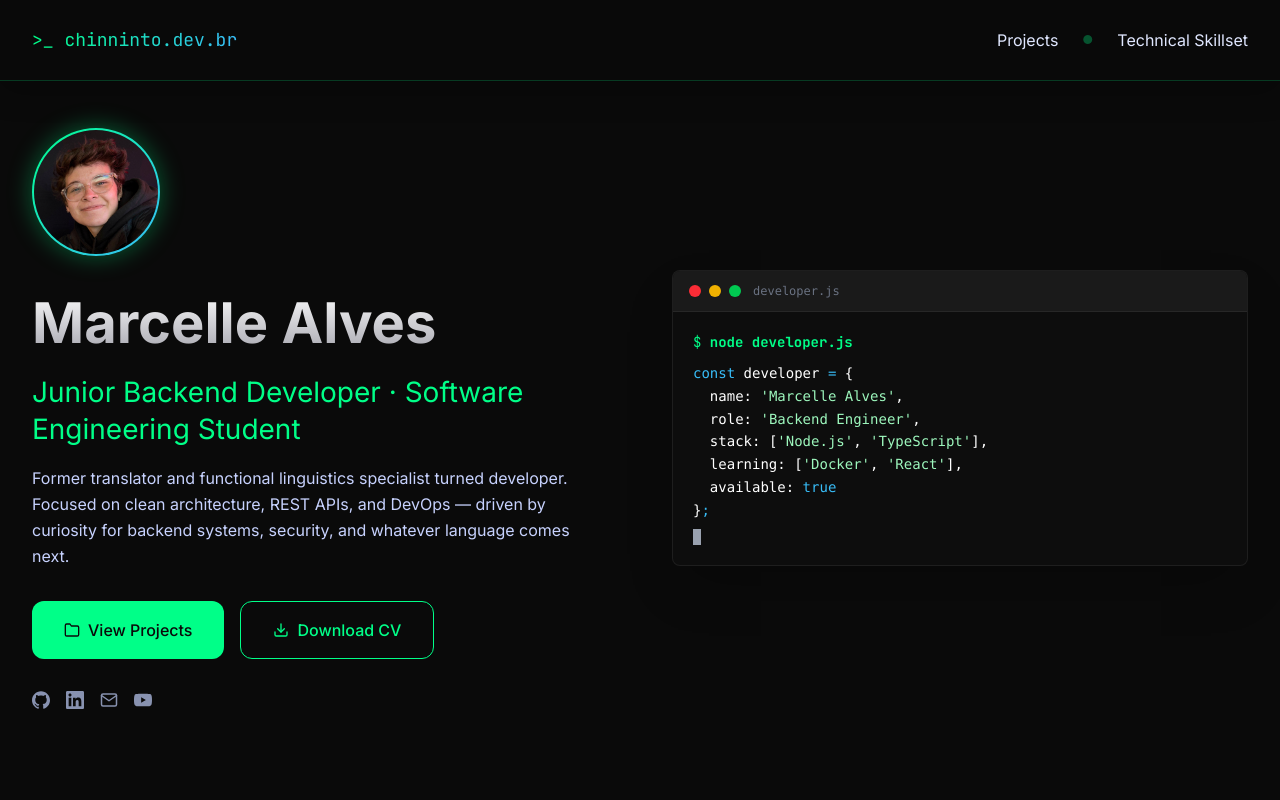
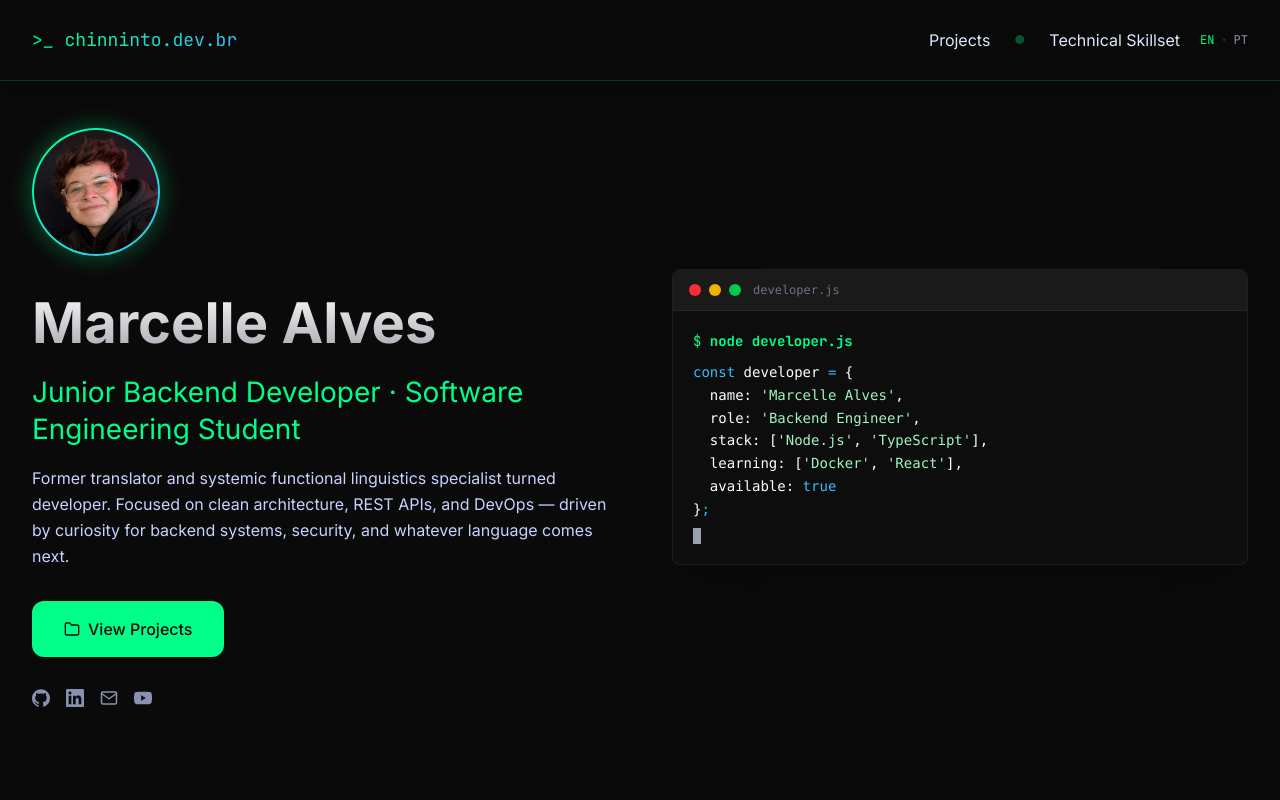
Before and after one commit to devchinninto/portfolio, a React (Vite) app: page /api/v1/products in a window 1280 px wide. Shown: the top 800 px of the page. Built offline with nearby package versions, Linux system fonts and the light colour scheme.

Commit message:
feat: implement language context and translations for multilingual support

```diff
--- a/src/App.tsx
+++ b/src/App.tsx
@@ -3,10 +3,12 @@ import { Hero } from './components/Hero'
 import { SkillsSection } from './components/SkillsSection'
 import { Projects } from './components/Projects'
 import { Footer } from './components/Footer'
+import { LanguageProvider } from './contexts/LanguageContext'
 import './styles/index.css'
 
 function App() {
   return (
+    <LanguageProvider>
       <div className="min-h-screen bg-[#0A0A0A] overflow-x-hidden">
         <Navigation />
         <main>
@@ -16,6 +18,7 @@ function App() {
           <Footer />
         </main>
       </div>
+    </LanguageProvider>
   )
 }
 
--- a/src/components/Footer.tsx
+++ b/src/components/Footer.tsx
@@ -1,6 +1,11 @@
 import { motion } from 'motion/react'
+import { useLanguage } from '../contexts/LanguageContext'
+import { translations } from '../i18n/translations'
 
 export function Footer() {
+  const { language } = useLanguage()
+  const t = translations[language]
+
   return (
     <motion.footer
       initial={{ opacity: 0 }}
@@ -14,10 +19,7 @@ export function Footer() {
       }}
     >
       <div className="max-w-[1440px] mx-auto text-center">
-        <p className="text-sm text-[#00FF88]">
-          © 2026 Marcelle Alves. Fueled by caffeine, curiosity, and the
-          occasional existential crisis about semicolons.
-        </p>
+        <p className="text-sm text-[#00FF88]">{t.footer.text}</p>
       </div>
     </motion.footer>
   )
--- a/src/components/Hero.tsx
+++ b/src/components/Hero.tsx
@@ -1,10 +1,11 @@
 import React from 'react'
 import { motion } from 'motion/react'
 import { SiGithub, SiLinkedin, SiYoutube } from 'react-icons/si'
-import { FiMail, FiFolder, FiDownload } from 'react-icons/fi'
+import { FiMail, FiFolder } from 'react-icons/fi'
 import { TerminalShell } from './Terminal'
 import avatarImg from '../assets/pfp.png'
-import cvPdf from '../assets/CV_EN.pdf'
+import { useLanguage } from '../contexts/LanguageContext'
+import { translations } from '../i18n/translations'
 
 // Social links
 const SOCIAL_LINKS = [
@@ -34,14 +35,14 @@ const HERO_CONTENT = {
       variant: 'primary' as const,
       href: '#projects',
       icon: FiFolder
-    },
-    {
-      label: 'Download CV',
-      variant: 'outline' as const,
-      href: cvPdf,
-      icon: FiDownload,
-      download: 'Marcelle_Alves_CV.pdf'
     }
+    // {
+    //   label: 'Download CV',
+    //   variant: 'outline' as const,
+    //   href: cvPdf,
+    //   icon: FiDownload,
+    //   download: 'Marcelle_Alves_CV.pdf'
+    // }
   ]
 }
 
@@ -211,7 +212,13 @@ function SocialLinks() {
 
 // Hero
 export function Hero() {
-  const { name, role, bio, avatar, buttons } = HERO_CONTENT
+  const { language } = useLanguage()
+  const t = translations[language]
+
+  const { name, avatar } = HERO_CONTENT
+  const role = t.hero.role
+  const bio = t.hero.bio
+  const buttons = [{ ...HERO_CONTENT.buttons[0], label: t.hero.viewProjects }]
 
   return (
     <section className="pt-24 pb-16 px-4 sm:pt-28 sm:pb-20 sm:px-6 lg:pt-32 lg:pb-24 lg:px-8">
--- a/src/components/Navigation.tsx
+++ b/src/components/Navigation.tsx
@@ -1,10 +1,7 @@
 import { useState } from 'react'
 import { motion, AnimatePresence } from 'motion/react'
-
-const navItems = [
-  { label: 'Projects', id: 'projects' },
-  { label: 'Technical Skillset', id: 'skills' }
-]
+import { useLanguage } from '../contexts/LanguageContext'
+import { translations } from '../i18n/translations'
 
 const navAnimation = {
   initial: { y: -100 },
@@ -17,6 +14,38 @@ function Logo() {
     <div className="font-['JetBrains_Mono'] text-lg text-gradient-logo">
       &gt;_ chinninto.dev.br
     </div>
+  )
+}
+
+function LanguageToggle() {
+  const { language, toggleLanguage } = useLanguage()
+
+  return (
+    <button
+      onClick={toggleLanguage}
+      className="font-['JetBrains_Mono'] text-xs flex items-center gap-1.5 cursor-pointer"
+      aria-label="Toggle language"
+    >
+      <span
+        className={
+          language === 'en'
+            ? 'text-[#00FF88]'
+            : 'text-[#8892b0] hover:text-[#e0e7ff] transition-colors'
+        }
+      >
+        EN
+      </span>
+      <span className="text-[#00FF88] opacity-30 select-none">·</span>
+      <span
+        className={
+          language === 'pt'
+            ? 'text-[#00FF88]'
+            : 'text-[#8892b0] hover:text-[#e0e7ff] transition-colors'
+        }
+      >
+        PT
+      </span>
+    </button>
   )
 }
 
@@ -45,10 +74,10 @@ function NavSeparator() {
   )
 }
 
-function NavLinks() {
+function NavLinks({ items }: { items: { label: string; id: string }[] }) {
   return (
     <div className="hidden md:flex items-center gap-6">
-      {navItems.flatMap((item, index) =>
+      {items.flatMap((item, index) =>
         index === 0
           ? [<NavLink key={item.id} item={item} />]
           : [
@@ -94,10 +123,12 @@ function HamburgerButton({
 
 function MobileMenu({
   isOpen,
-  onClose
+  onClose,
+  items
 }: {
   isOpen: boolean
   onClose: () => void
+  items: { label: string; id: string }[]
 }) {
   return (
     <AnimatePresence>
@@ -110,7 +141,7 @@ function MobileMenu({
           className="md:hidden overflow-hidden border-t border-[#00FF88]/20"
         >
           <div className="flex flex-col items-center gap-7 py-7 px-8">
-            {navItems.map((item) => (
+            {items.map((item) => (
               <NavLink key={item.id} item={item} onClick={onClose} />
             ))}
           </div>
@@ -122,30 +153,50 @@ function MobileMenu({
 
 function NavContent({
   isOpen,
-  onToggle
+  onToggle,
+  items
 }: {
   isOpen: boolean
   onToggle: () => void
+  items: { label: string; id: string }[]
 }) {
   return (
     <div className="w-full max-w-[1440px] mx-auto px-8 h-20 flex items-center justify-between">
       <Logo />
-      <NavLinks />
-      <HamburgerButton isOpen={isOpen} onClick={onToggle} />
+      <div className="flex items-center gap-5">
+        <NavLinks items={items} />
+        <LanguageToggle />
+        <HamburgerButton isOpen={isOpen} onClick={onToggle} />
+      </div>
     </div>
   )
 }
 
 export function Navigation() {
   const [isOpen, setIsOpen] = useState(false)
+  const { language } = useLanguage()
+  const t = translations[language]
+
+  const navItems = [
+    { label: t.nav.projects, id: 'projects' },
+    { label: t.nav.skills, id: 'skills' }
+  ]
 
   return (
     <motion.nav
       {...navAnimation}
       className="fixed top-0 left-0 right-0 z-50 navbar-glass"
     >
-      <NavContent isOpen={isOpen} onToggle={() => setIsOpen((prev) => !prev)} />
-      <MobileMenu isOpen={isOpen} onClose={() => setIsOpen(false)} />
+      <NavContent
+        isOpen={isOpen}
+        onToggle={() => setIsOpen((prev) => !prev)}
+        items={navItems}
+      />
+      <MobileMenu
+        isOpen={isOpen}
+        onClose={() => setIsOpen(false)}
+        items={navItems}
+      />
     </motion.nav>
   )
 }
--- a/src/components/Projects.tsx
+++ b/src/components/Projects.tsx
@@ -11,6 +11,8 @@ import {
   type FeaturedProjectData,
   type ProjectData
 } from '../data/projects'
+import { useLanguage } from '../contexts/LanguageContext'
+import { translations } from '../i18n/translations'
 
 // --- Sub-components ---
 const typeConfig: Record<
@@ -55,6 +57,9 @@ function LiveBadge() {
 }
 
 function SectionTitle() {
+  const { language } = useLanguage()
+  const t = translations[language]
+
   return (
     <motion.h2
       initial={{ opacity: 0, y: 20 }}
@@ -62,7 +67,7 @@ function SectionTitle() {
       viewport={{ once: true }}
       className="text-[28px] sm:text-[34px] lg:text-[40px] font-bold text-gradient-white text-center mb-8 sm:mb-12 lg:mb-16"
     >
-      Curated Projects
+      {t.projects.heading}
     </motion.h2>
   )
 }
@@ -75,6 +80,9 @@ function FeaturedProjectInfo({
   type,
   isLive
 }: Omit<FeaturedProjectData, 'routes'>) {
+  const { language } = useLanguage()
+  const t = translations[language]
+
   return (
     <div className="flex flex-col justify-between h-full">
       <div>
@@ -100,7 +108,7 @@ function FeaturedProjectInfo({
           className="flex items-center gap-2 px-4 py-2 rounded-lg bg-white/5 border border-white/10 hover:border-[#00FF88] hover:text-[#00FF88] text-gray-300 text-sm font-medium transition-colors w-full justify-center"
         >
           <FaGithub className="w-4 h-4" />
-          View Source
+          {t.projects.viewSource}
         </a>
       </div>
     </div>
@@ -204,6 +212,9 @@ function ProjectCardActions({
   githubUrl: string
   demoUrl?: string
 }) {
+  const { language } = useLanguage()
+  const t = translations[language]
+
   return (
     <div className="flex gap-3">
       <a
@@ -213,7 +224,7 @@ function ProjectCardActions({
         className="flex-1 flex items-center justify-center gap-2 px-4 py-2 rounded-lg bg-white/5 border border-white/10 hover:border-[#00FF88] hover:text-[#00FF88] text-gray-300 text-sm font-medium transition-colors"
       >
         <FaGithub className="w-4 h-4" />
-        Source
+        {t.projects.source}
       </a>
       {demoUrl && (
         <a
@@ -223,7 +234,7 @@ function ProjectCardActions({
           className="flex-1 flex items-center justify-center gap-2 px-4 py-2 rounded-lg bg-[#00FF88] text-black text-sm font-medium hover:bg-[#00FF88]/90 transition-colors"
         >
           <LuExternalLink className="w-4 h-4" />
-          Visit
+          {t.projects.visit}
         </a>
       )}
     </div>
@@ -279,10 +290,10 @@ function ProjectCard({
   )
 }
 
-function ProjectsGrid() {
+function ProjectsGrid({ items }: { items: ProjectData[] }) {
   return (
     <div className="grid grid-cols-1 md:grid-cols-2 lg:grid-cols-3 gap-7">
-      {projects.map((project, index) => (
+      {items.map((project, index) => (
         <ProjectCard key={project.title} project={project} index={index} />
       ))}
     </div>
@@ -290,6 +301,19 @@ function ProjectsGrid() {
 }
 
 export function Projects() {
+  const { language } = useLanguage()
+  const t = translations[language]
+
+  const translatedFeatured = {
+    ...featuredProject,
+    description: t.projects.featuredDescription
+  }
+
+  const translatedProjects = projects.map((p, i) => ({
+    ...p,
+    description: t.projects.list[i] ?? p.description
+  }))
+
   return (
     <section
       id="projects"
@@ -298,8 +322,8 @@ export function Projects() {
     >
       <div className="max-w-[1440px] mx-auto">
         <SectionTitle />
-        <FeaturedProject {...featuredProject} />
-        <ProjectsGrid />
+        <FeaturedProject {...translatedFeatured} />
+        <ProjectsGrid items={translatedProjects} />
       </div>
     </section>
   )
--- a/src/components/SkillsSection.tsx
+++ b/src/components/SkillsSection.tsx
@@ -1,13 +1,14 @@
 import { motion } from 'motion/react'
 import type { IconType } from 'react-icons'
 import { TechPill } from './TechPill'
+import { useLanguage } from '../contexts/LanguageContext'
+import { translations } from '../i18n/translations'
 import { RiJavaLine, RiNextjsLine, RiTailwindCssFill } from 'react-icons/ri'
 import { IoLogoNodejs } from 'react-icons/io5'
 import {
   SiFastify,
   SiPostgresql,
   SiPrisma,
-  // SiGithubactions,
   SiInsomnia,
   SiJsonwebtokens,
   SiExpress,
@@ -17,14 +18,14 @@ import {
 import { TbBrandMysql } from 'react-icons/tb'
 import { FaReact, FaCss3, FaDocker, FaGithub, FaGitAlt } from 'react-icons/fa'
 import { AiOutlineHtml5 } from 'react-icons/ai'
-// import { VscVscodeInsiders } from 'react-icons/vsc'
 
 type Skill = { icon: IconType | string; name: string; emoji?: boolean }
-type SkillCategory = { title: string; skills: Skill[] }
+type SkillCategoryKey = 'languages' | 'backend' | 'frontend' | 'devTools'
+type SkillCategory = { key: SkillCategoryKey; skills: Skill[] }
 
 const skillCategories: SkillCategory[] = [
   {
-    title: 'Languages',
+    key: 'languages',
     skills: [
       { icon: RiJavaLine, name: 'Java' },
       { icon: SiJavascript, name: 'JavaScript' },
@@ -32,7 +33,7 @@ const skillCategories: SkillCategory[] = [
     ]
   },
   {
-    title: 'Backend & Architecture',
+    key: 'backend' as const,
     skills: [
       { icon: IoLogoNodejs, name: 'Node.js' },
       { icon: SiFastify, name: 'Fastify' },
@@ -44,7 +45,7 @@ const skillCategories: SkillCategory[] = [
     ]
   },
   {
-    title: 'Frontend & UI',
+    key: 'frontend' as const,
     skills: [
       { icon: FaReact, name: 'React' },
       { icon: RiNextjsLine, name: 'Next.js' },
@@ -54,12 +55,10 @@ const skillCategories: SkillCategory[] = [
     ]
   },
   {
-    title: 'Dev Tools & Others',
+    key: 'devTools' as const,
     skills: [
-      // { icon: SiGithubactions, name: 'GitHub Actions' },
       { icon: FaGitAlt, name: 'Git' },
       { icon: FaGithub, name: 'Github' },
-      // { icon: VscVscodeInsiders, name: 'VS Code' },
       { icon: SiInsomnia, name: 'Insomnia' },
       { icon: SiJsonwebtokens, name: 'JWT' }
     ]
@@ -67,6 +66,9 @@ const skillCategories: SkillCategory[] = [
 ]
 
 export function SkillsSection() {
+  const { language } = useLanguage()
+  const t = translations[language]
+
   return (
     <section
       id="skills"
@@ -80,13 +82,13 @@ export function SkillsSection() {
           viewport={{ once: true }}
           className="text-3xl sm:text-4xl md:text-[40px] font-bold text-gradient-white text-center mb-12 md:mb-16"
         >
-          Technical Skillset
+          {t.skills.heading}
         </motion.h2>
 
         <div className="grid grid-cols-1 sm:grid-cols-2 lg:grid-cols-4 gap-4 md:gap-6 text-center">
           {skillCategories.map((category, index) => (
             <motion.article
-              key={category.title}
+              key={category.key}
               initial={{ opacity: 0, y: 20 }}
               whileInView={{ opacity: 1, y: 0 }}
               viewport={{ once: true }}
@@ -95,7 +97,7 @@ export function SkillsSection() {
               className="glass-card-dark rounded-[20px] p-6 md:p-8 transition-all duration-300"
             >
               <h3 className="text-base md:text-lg font-semibold text-gradient-cyan-green mb-4 md:mb-5">
-                {category.title}
+                {t.skills.categories[category.key]}
               </h3>
               <ul className="flex flex-wrap gap-2 md:gap-2.5 justify-center">
                 {category.skills.map((skill) => (
--- /dev/null
+++ b/src/contexts/LanguageContext.tsx
@@ -0,0 +1,31 @@
+import { createContext, useContext, useState, type ReactNode } from 'react'
+
+export type Language = 'en' | 'pt'
+
+type LanguageContextType = {
+  language: Language
+  toggleLanguage: () => void
+}
+
+const LanguageContext = createContext<LanguageContextType>({
+  language: 'en',
+  toggleLanguage: () => {}
+})
+
+export function LanguageProvider({ children }: { children: ReactNode }) {
+  const [language, setLanguage] = useState<Language>('en')
+
+  function toggleLanguage() {
+    setLanguage((l) => (l === 'en' ? 'pt' : 'en'))
+  }
+
+  return (
+    <LanguageContext.Provider value={{ language, toggleLanguage }}>
+      {children}
+    </LanguageContext.Provider>
+  )
+}
+
+export function useLanguage() {
+  return useContext(LanguageContext)
+}
--- /dev/null
+++ b/src/i18n/translations.ts
@@ -0,0 +1,76 @@
+export const translations = {
+  en: {
+    nav: {
+      projects: 'Projects',
+      skills: 'Technical Skillset'
+    },
+    hero: {
+      role: 'Junior Backend Developer · Software Engineering Student',
+      bio: 'Former translator and systemic functional linguistics specialist turned developer. Focused on clean architecture, REST APIs, and DevOps — driven by curiosity for backend systems, security, and whatever language comes next.',
+      viewProjects: 'View Projects'
+    },
+    skills: {
+      heading: 'Technical Skillset',
+      categories: {
+        languages: 'Languages',
+        backend: 'Backend & Architecture',
+        frontend: 'Frontend & UI',
+        devTools: 'Dev Tools & Others'
+      }
+    },
+    projects: {
+      heading: 'Curated Projects',
+      viewSource: 'View Source',
+      source: 'Source',
+      visit: 'Visit',
+      featuredDescription:
+        'A REST API for restaurant management, handling products, tables, table sessions, and orders.',
+      // Order must match projects array in data/projects.ts
+      list: [
+        'REST API for tracking daily meals and diet compliance.',
+        'An AI assistant to improve gaming sessions.',
+        "Appointment management system for a pet shop, developed as a hands-on project for Rocketseat's Full-Stack Training course."
+      ]
+    },
+    footer: {
+      text: '© 2026 Marcelle Alves. Fueled by caffeine, curiosity, and the occasional existential crisis about semicolons.'
+    }
+  },
+  pt: {
+    nav: {
+      projects: 'Projetos',
+      skills: 'Habilidades Técnicas'
+    },
+    hero: {
+      role: 'Desenvolvedora Backend Júnior · Estudante de Engenharia de Software',
+      bio: 'Especialista em linguística sistêmico-funcional e tradutora migrada para o desenvolvimento. Focada em arquitetura limpa, REST APIs e DevOps — movida pela curiosidade por sistemas backend, segurança e qualquer linguagem que aparecer.',
+      viewProjects: 'Ver Projetos'
+    },
+    skills: {
+      heading: 'Habilidades Técnicas',
+      categories: {
+        languages: 'Linguagens',
+        backend: 'Backend & Arquitetura',
+        frontend: 'Frontend & UI',
+        devTools: 'Ferramentas Dev & Outros'
+      }
+    },
+    projects: {
+      heading: 'Projetos em Destaque',
+      viewSource: 'Ver Código',
+      source: 'Código',
+      visit: 'Visitar',
+      featuredDescription:
+        'Uma REST API para gestão de restaurantes, gerenciando produtos, mesas, sessões de mesa e pedidos.',
+      // Order must match projects array in data/projects.ts
+      list: [
+        'REST API para rastreamento de refeições diárias e conformidade com a dieta.',
+        'Um assistente de IA para melhorar as sessões de gaming.',
+        'Sistema de agendamento para pet shop, desenvolvido como projeto prático do curso Full-Stack da Rocketseat.'
+      ]
+    },
+    footer: {
+      text: '© 2026 Marcelle Alves. Movida por café, curiosidade e uma crise existencial ocasional sobre ponto e vírgula.'
+    }
+  }
+} as const
```
Lines whose indentation alone changed are shown as unchanged.
